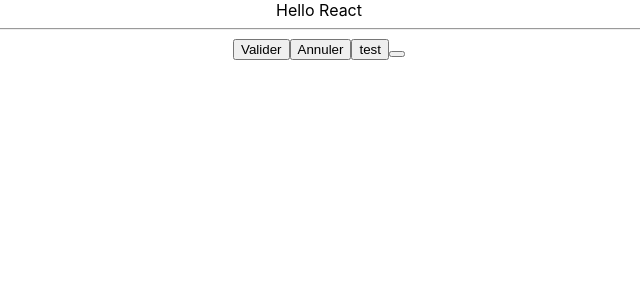
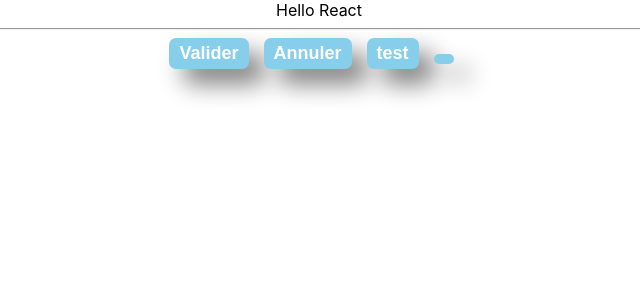
Before and after one commit to axelle83/react-formation, a React (Create React App) app: page / in a window 1280 px wide. Shown: the top 300 px of the page, without its empty margins (321-961 px from the left). Built offline with nearby package versions, Linux system fonts and the light colour scheme.

Commit message:
CSS button

```diff
--- a/src/App/components/uis/Button/Button.css
+++ b/src/App/components/uis/Button/Button.css
@@ -0,0 +1,16 @@
+.Button{
+    border-radius: 7px;
+    border: none;
+
+    font-size: large;
+    font-weight: bold;
+
+    padding: 5px 10px;
+    margin-right: 15px;
+    margin-bottom: 15px;
+
+    color: white;
+    background-color: skyblue;
+
+    box-shadow: 15px 15px 25px grey;
+}
--- a/src/App/components/uis/Button/Button.jsx
+++ b/src/App/components/uis/Button/Button.jsx
@@ -1,4 +1,5 @@
 import React from "react";
+import './Button.css';
 
 function Button(props) {
     console.log(props);
```
